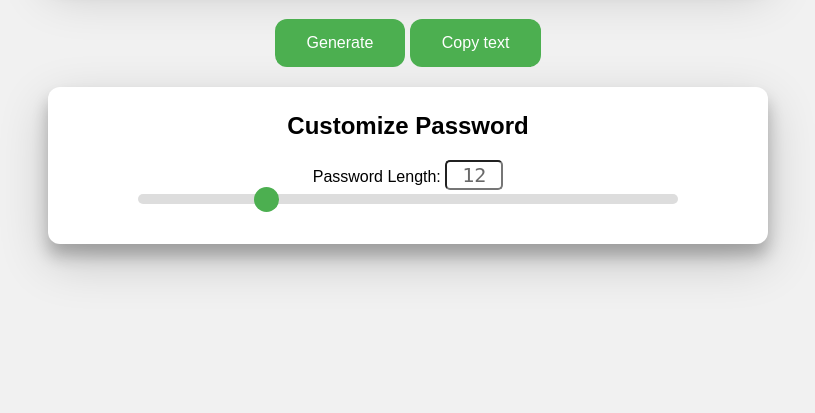
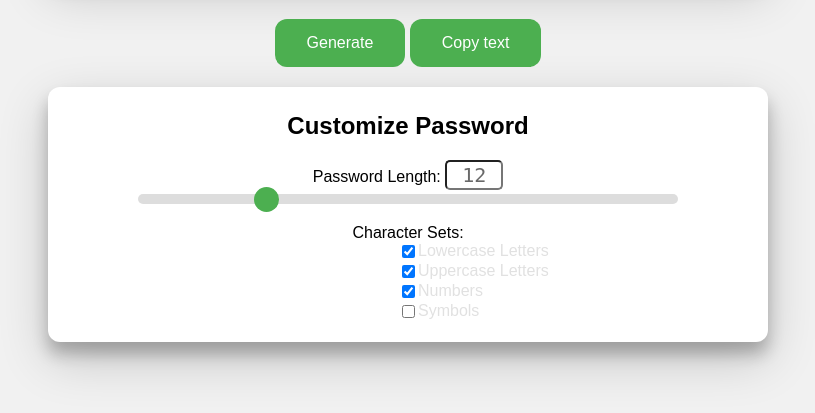
Before and after one commit to zmcdonaldwright/passwordgen, a Flask app: page / in a window 1280 px wide. Shown: the part 300-713 px from the top of the page, without its empty margins (232-1047 px from the left). Run offline with Flask 2, Linux system fonts and the light colour scheme.

Commit message:
#0010: Add the customization checkboxes

```diff
--- a/templates/PassGen.html
+++ b/templates/PassGen.html
@@ -31,6 +31,17 @@
 				<p>Password Length:
 				<input type="number" class="passlengthinput" id="passLengthInput" onfocusout="inputFinished()">    <input type="range" min="1" max="50" value="12" class="slider" id="passLengthSlider">
 				</p>
+
+				<form> Character Sets: <br>
+					<input type="checkbox" id="lowercase" name="lowercase" value="lowercase" onchange="passwordGenerator('lowercase')" checked>
+					<label for="lowercase"> Lowercase Letters</label><br>
+					<input type="checkbox" id="uppercase" name="uppercase" value="uppercase" onchange="passwordGenerator('uppercase')" checked>
+					<label for="uppercase"> Uppercase Letters</label><br>
+					<input type="checkbox" id="numbers" name="numbers" value="numbers" onchange="passwordGenerator('numbers')" checked>
+					<label for="numbers"> Numbers</label><br>
+					<input type="checkbox" id="symbols" name="symbols" value="symbols" onchange="passwordGenerator('symbols')">
+					<label for="symbols"> Symbols</label><br>
+				</form>
 			</div>
 		</div>
 
```
